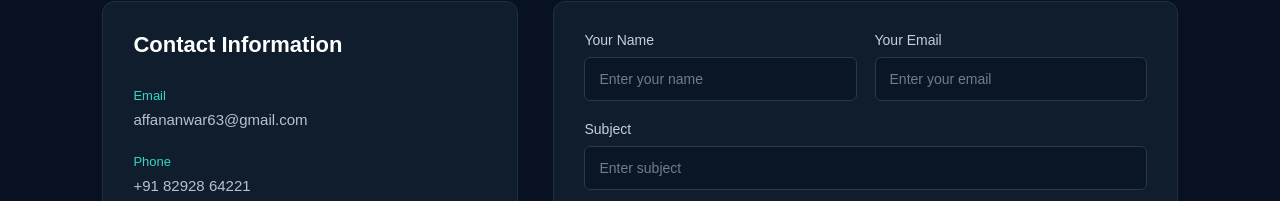
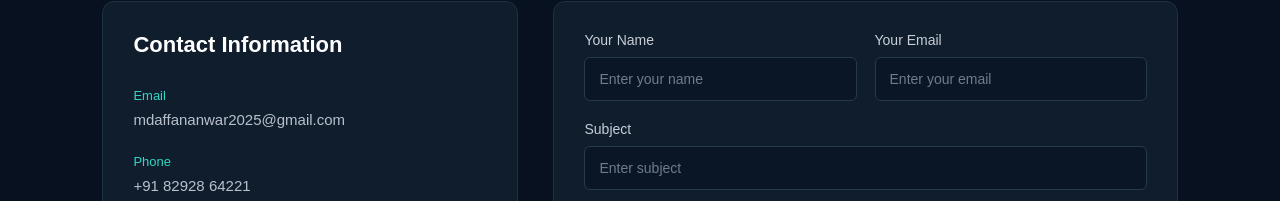
Before and after one commit to affan-anwar/affan-dev-react-portfolio, a React (Vite) app: page / in a window 1280 px wide. Shown: the part 3940-4141 px from the top of the page. Built offline with nearby package versions, Linux system fonts and the light colour scheme.

Commit message:
Add resume, update contact form

```diff
--- a/src/Components/Contact.jsx
+++ b/src/Components/Contact.jsx
@@ -70,8 +70,8 @@ export default function Contact() {
           <div className="contact-item">
             <p>Email</p>
 
-            <a href="mailto:affananwar63@gmail.com">
-              affananwar63@gmail.com
+            <a href="mailto:mdaffananwar2025@gmail.com">
+              mdaffananwar2025@gmail.com
             </a>
           </div>
 
```
